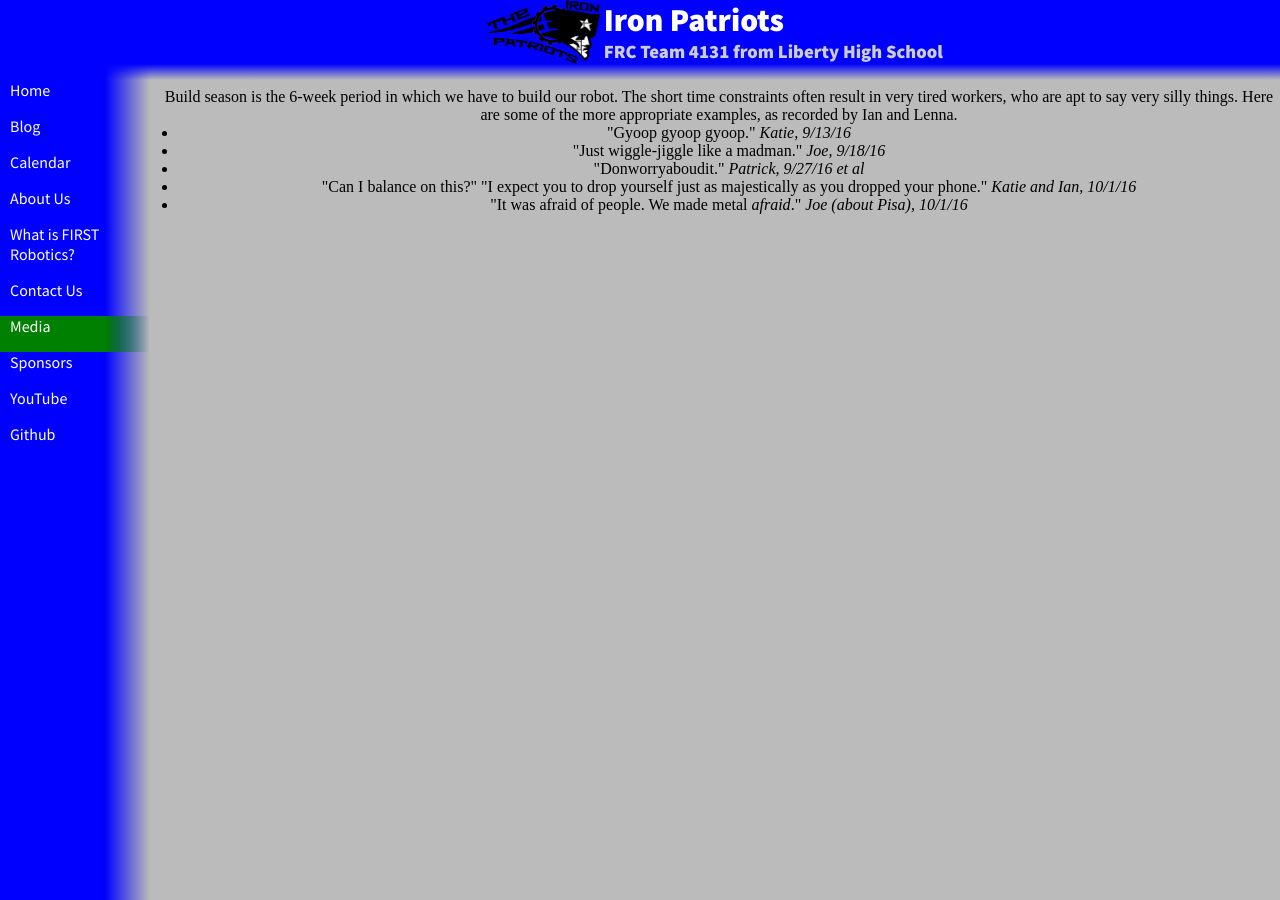
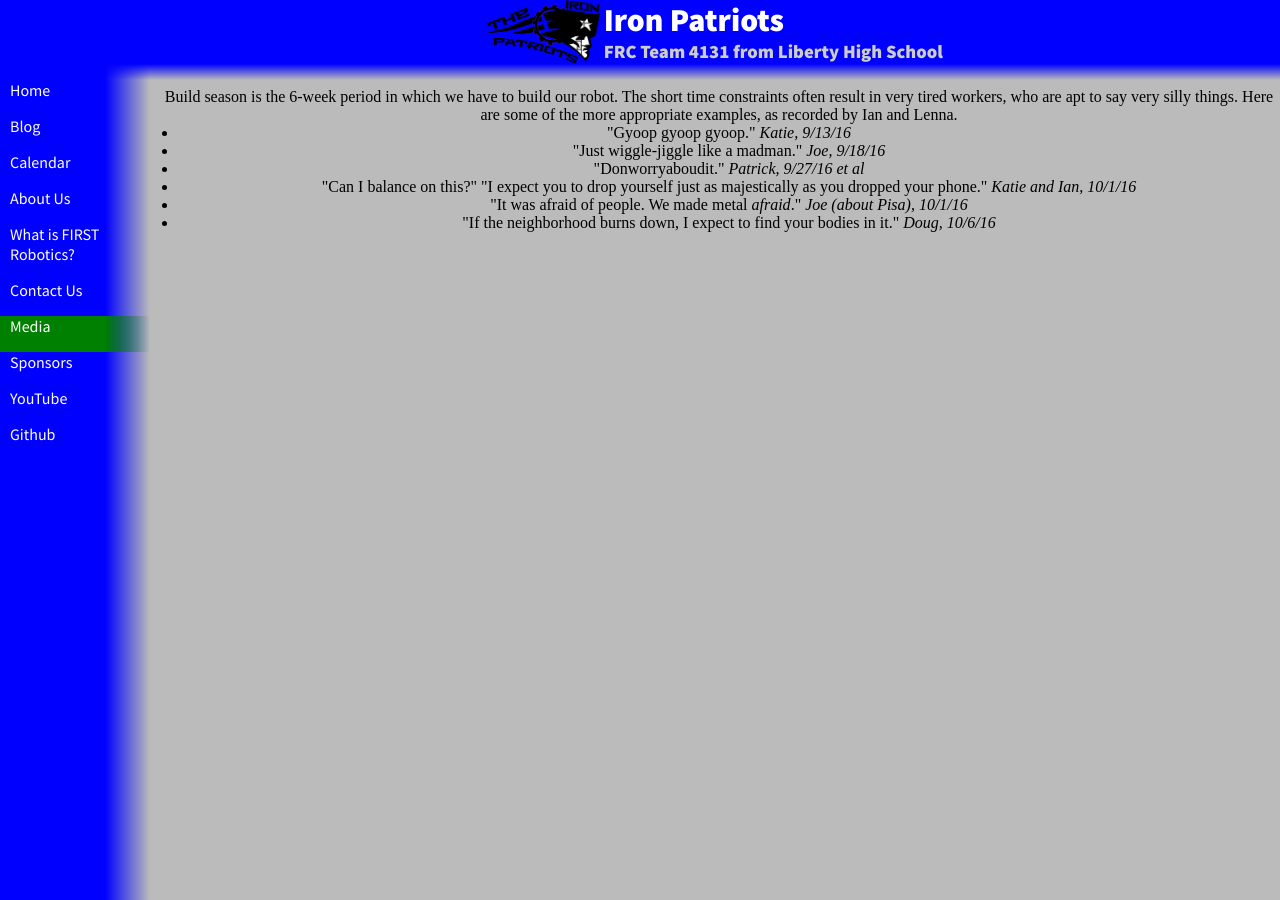
Before and after one commit to katiebugmoon/FRC4131.github.io, a Jekyll site: the page built from media/2017/quotes.html, in a window 1280 px wide. Built offline with Jekyll 4.4.1, drawn with Linux system fonts in a browser that asks for light colours; nearby versions of some CDN libraries.

Commit message:
Update quotes.html

```diff
--- a/media/2017/quotes.html
+++ b/media/2017/quotes.html
@@ -9,4 +9,5 @@ title: Build Season 2017 Quotes
 	<li>"Donworryaboudit." <i>Patrick, 9/27/16 et al</i></li>
 	<li>"Can I balance on this?" "I expect you to drop yourself just as majestically as you dropped your phone." <i>Katie and Ian, 10/1/16</i></li>
 	<li>"It was afraid of people. We made metal <em>afraid</em>." <i>Joe (about Pisa), 10/1/16</i></li>
+	<li>"If the neighborhood burns down, I expect to find your bodies in it." <i>Doug, 10/6/16</i></li>
 </ul><center>
```
